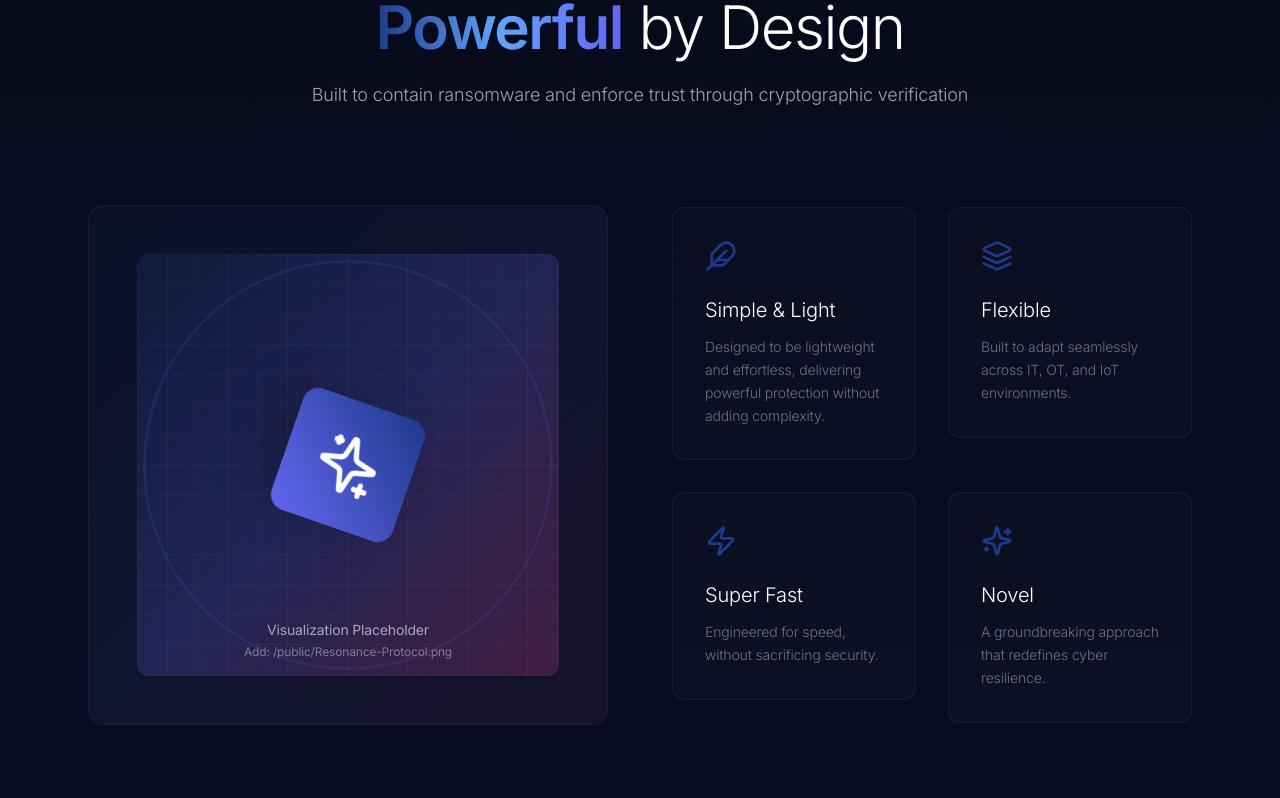
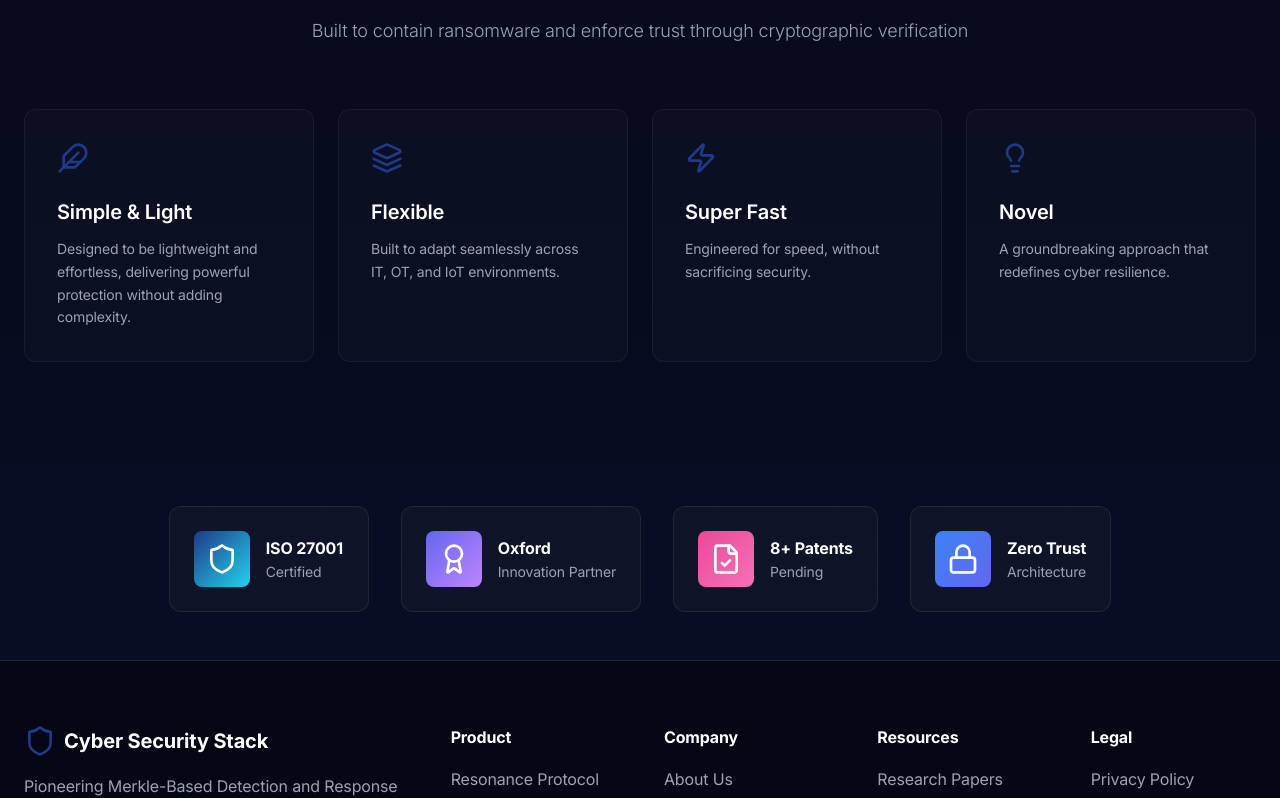
Before and after one commit to DevanshM1211/Cybersecurity-Stack-Website, a Next.js app: page / in a window 1280 px wide. Shown: the part 1273-2071 px from the top of the page. Built offline with nearby package versions, Linux system fonts and the light colour scheme.

Commit message:
Simplify CoreFeatures layout to single horizontal row of 4 blocks

```diff
--- a/components/CoreFeatures.tsx
+++ b/components/CoreFeatures.tsx
@@ -3,8 +3,7 @@
 import { motion } from "framer-motion";
 import { useInView } from "framer-motion";
 import { useRef } from "react";
-import { Feather, Layers, Zap, Sparkles } from "lucide-react";
-import Image from "next/image";
+import { Feather, Layers, Zap, Lightbulb } from "lucide-react";
 
 const CoreFeatures = () => {
   const ref = useRef(null);
@@ -16,26 +15,22 @@ const CoreFeatures = () => {
       title: "Simple & Light",
       description:
         "Designed to be lightweight and effortless, delivering powerful protection without adding complexity.",
-      color: "from-cyber-blue to-cyan-400",
     },
     {
       icon: <Layers className="w-8 h-8" />,
       title: "Flexible",
       description:
         "Built to adapt seamlessly across IT, OT, and IoT environments.",
-      color: "from-cyber-purple to-purple-400",
     },
     {
       icon: <Zap className="w-8 h-8" />,
       title: "Super Fast",
       description: "Engineered for speed, without sacrificing security.",
-      color: "from-cyber-pink to-pink-400",
     },
     {
-      icon: <Sparkles className="w-8 h-8" />,
+      icon: <Lightbulb className="w-8 h-8" />,
       title: "Novel",
       description: "A groundbreaking approach that redefines cyber resilience.",
-      color: "from-cyber-blue to-cyber-purple",
     },
   ];
 
@@ -43,7 +38,7 @@ const CoreFeatures = () => {
     <section
       id="core-features"
       ref={ref}
-      className="py-40 relative overflow-hidden"
+      className="py-24 relative overflow-hidden"
     >
       {/* Subtle Grid Background */}
       <div
@@ -55,13 +50,13 @@ const CoreFeatures = () => {
         }}
       />
 
-      <div className="container mx-auto px-6 relative z-10 max-w-6xl">
+      <div className="container mx-auto px-6 relative z-10 max-w-7xl">
         {/* Section Header - Ultra Minimal */}
         <motion.div
           initial={{ opacity: 0, y: 30 }}
           animate={isInView ? { opacity: 1, y: 0 } : {}}
           transition={{ duration: 0.5 }}
-          className="text-center mb-24"
+          className="text-center mb-16"
         >
           <motion.span
             initial={{ opacity: 0, y: 20 }}
@@ -95,103 +90,29 @@ const CoreFeatures = () => {
           </motion.p>
         </motion.div>
 
-        <div className="grid lg:grid-cols-2 gap-16 items-center mb-20">
-          {/* Left: Image/Visualization */}
+        {/* Features Grid - 4 Columns Horizontal */}
         <motion.div
-            initial={{ opacity: 0, x: -50 }}
-            animate={isInView ? { opacity: 1, x: 0 } : {}}
-            transition={{ delay: 0.6 }}
-            className="relative"
-          >
-            <div className="minimal-card rounded-2xl p-12 overflow-hidden relative">
-              {/* Decorative Background */}
-              <div className="absolute inset-0 bg-gradient-to-br from-cyber-blue/5 via-cyber-purple/5 to-cyber-pink/5" />
-
-              {/* Image Placeholder */}
-              <div className="relative aspect-square flex items-center justify-center bg-gradient-to-br from-cyber-blue/20 via-cyber-purple/20 to-cyber-pink/20 rounded-xl overflow-hidden">
-                {/* Grid Pattern */}
-                <div className="absolute inset-0 bg-[linear-gradient(rgba(255,255,255,0.03)_1px,transparent_1px),linear-gradient(90deg,rgba(255,255,255,0.03)_1px,transparent_1px)] bg-[size:30px_30px]" />
-
-                {/* Animated Rings */}
-                <motion.div
-                  animate={{
-                    scale: [1, 1.2, 1],
-                    opacity: [0.3, 0.6, 0.3],
-                  }}
-                  transition={{
-                    duration: 3,
-                    repeat: Infinity,
-                    ease: "easeInOut",
-                  }}
-                  className="absolute w-64 h-64 border-2 border-cyber-blue/30 rounded-full"
-                />
-                <motion.div
-                  animate={{
-                    scale: [1, 1.3, 1],
-                    opacity: [0.2, 0.5, 0.2],
-                  }}
-                  transition={{
-                    duration: 3.5,
-                    repeat: Infinity,
-                    ease: "easeInOut",
-                    delay: 0.5,
-                  }}
-                  className="absolute w-80 h-80 border-2 border-cyber-purple/30 rounded-full"
-                />
-
-                {/* Center Icon */}
-                <motion.div
-                  animate={{
-                    rotate: [0, 360],
-                  }}
-                  transition={{
-                    duration: 20,
-                    repeat: Infinity,
-                    ease: "linear",
-                  }}
-                  className="relative z-10"
-                >
-                  <div className="w-32 h-32 bg-gradient-to-br from-cyber-blue to-cyber-purple rounded-2xl flex items-center justify-center shadow-2xl">
-                    <Sparkles className="w-16 h-16 text-white" />
-                  </div>
-                </motion.div>
-
-                {/* Placeholder Text */}
-                <div className="absolute bottom-4 left-4 right-4 text-center">
-                  <p className="text-white/60 text-sm mb-1">
-                    Visualization Placeholder
-                  </p>
-                  <p className="text-white/40 text-xs">
-                    Add: /public/Resonance-Protocol.png
-                  </p>
-                </div>
-              </div>
-            </div>
-          </motion.div>
-
-          {/* Right: Features Grid - Minimal Cards */}
-          <motion.div
-            initial={{ opacity: 0, x: 50 }}
-            animate={isInView ? { opacity: 1, x: 0 } : {}}
-            transition={{ delay: 0.6 }}
-            className="grid sm:grid-cols-2 gap-8"
+          initial={{ opacity: 0, y: 50 }}
+          animate={isInView ? { opacity: 1, y: 0 } : {}}
+          transition={{ delay: 0.4 }}
+          className="grid grid-cols-1 sm:grid-cols-2 lg:grid-cols-4 gap-6"
         >
           {features.map((feature, index) => (
             <motion.div
               key={index}
               initial={{ opacity: 0, y: 20 }}
               animate={isInView ? { opacity: 1, y: 0 } : {}}
-                transition={{ delay: 0.7 + index * 0.1 }}
+              transition={{ delay: 0.5 + index * 0.1 }}
               className="group"
             >
-                <div className="p-8 bg-white/[0.02] border border-white/5 rounded-xl hover:bg-white/[0.04] hover:border-white/10 transition-all duration-300">
-                  <div className="mb-6 text-cyber-blue group-hover:scale-105 transition-transform">
+              <div className="p-8 bg-white/[0.02] border border-white/5 rounded-xl hover:bg-white/[0.04] hover:border-white/10 transition-all duration-300 h-full">
+                <div className="mb-6 text-cyber-blue group-hover:scale-110 transition-transform">
                   {feature.icon}
                 </div>
-                  <h3 className="text-xl font-light text-white mb-3">
+                <h3 className="text-xl font-semibold text-white mb-3">
                   {feature.title}
                 </h3>
-                  <p className="text-sm text-gray-500 leading-relaxed font-light">
+                <p className="text-sm text-gray-400 leading-relaxed">
                   {feature.description}
                 </p>
               </div>
@@ -199,7 +120,6 @@ const CoreFeatures = () => {
           ))}
         </motion.div>
       </div>
-      </div>
     </section>
   );
 };
```
Lines whose indentation alone changed are shown as unchanged.
